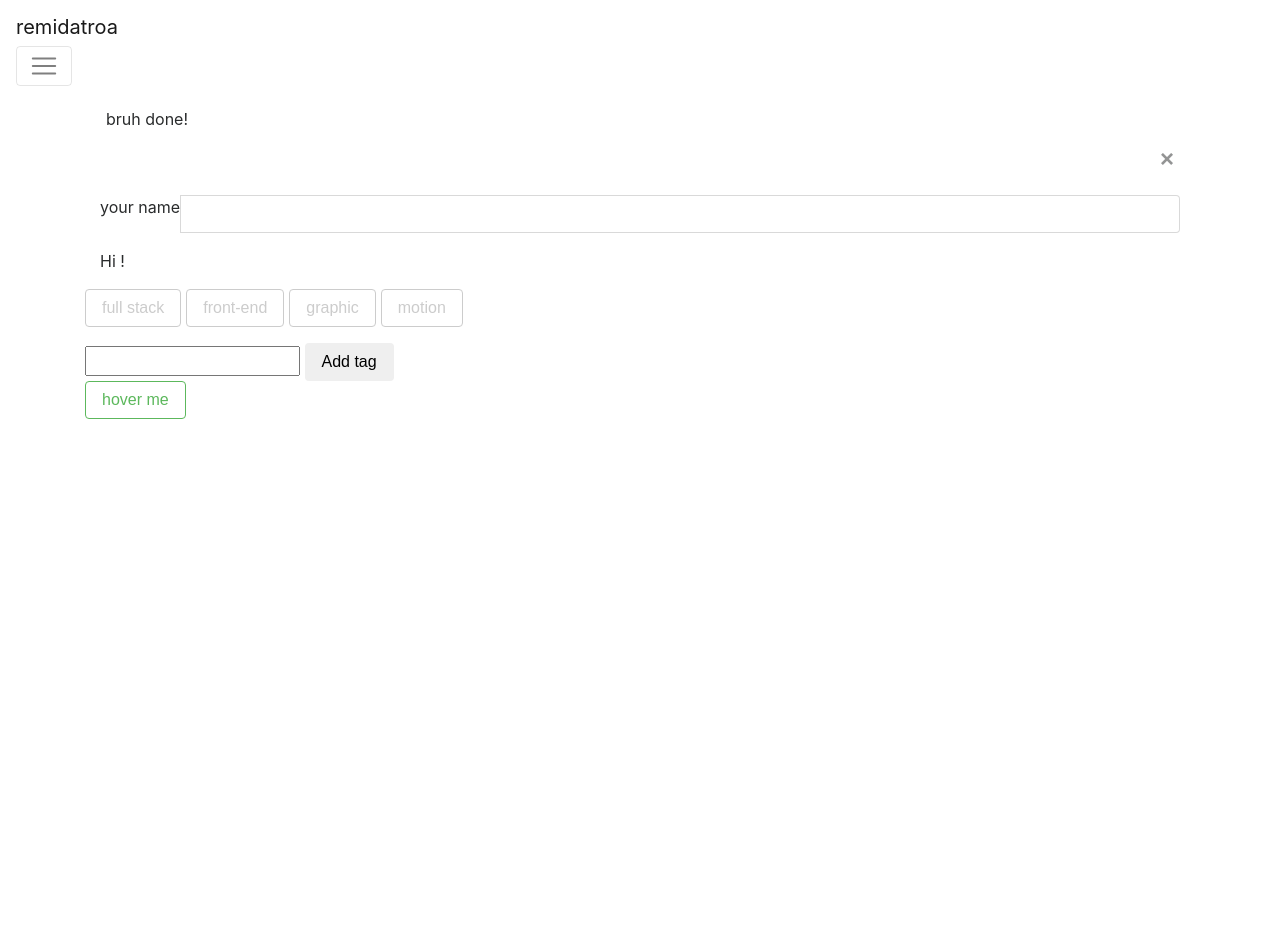
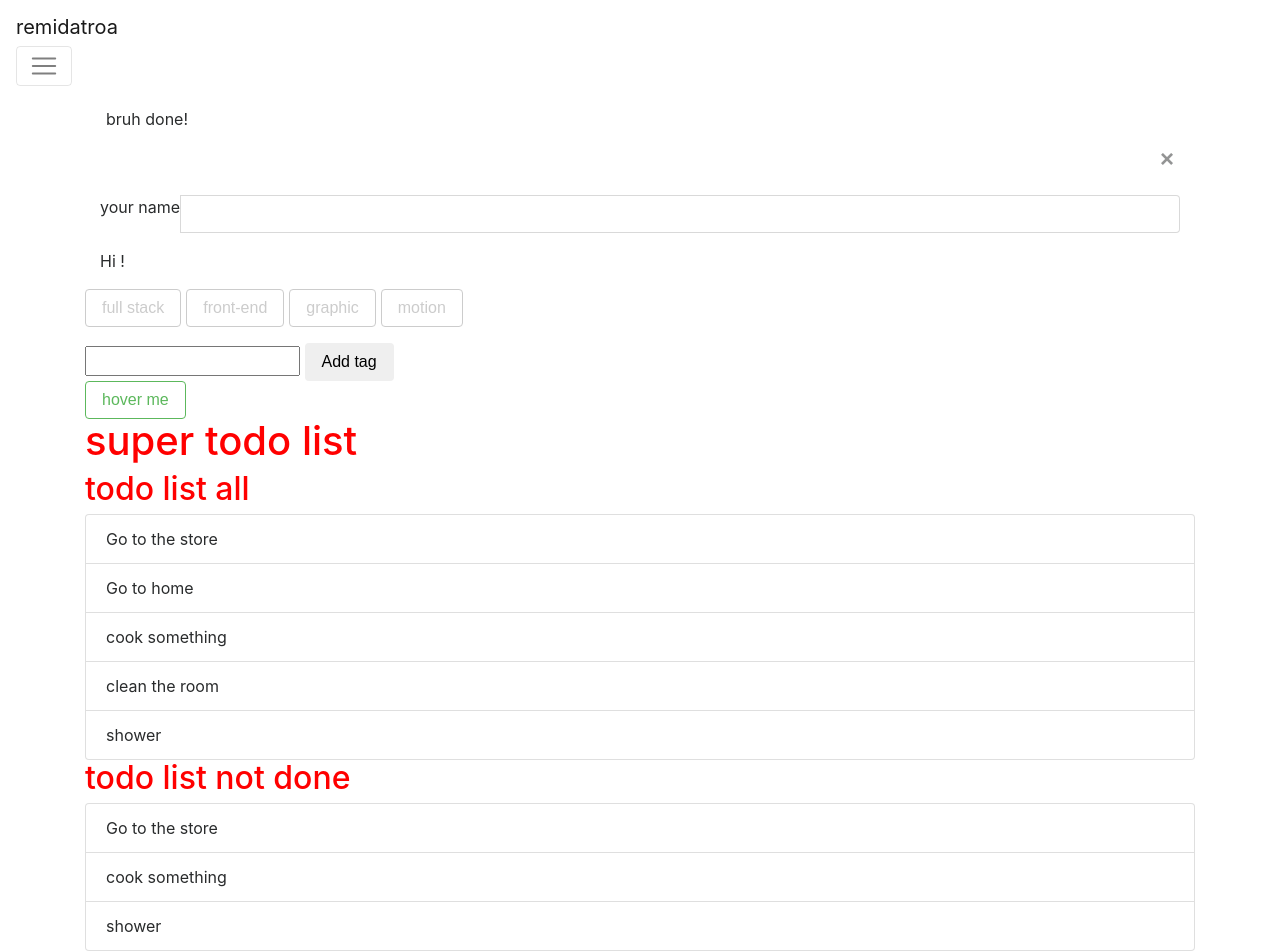
Before and after one commit to remidatroa/vuejs, a website: page index.html in a window 1280 px wide. Before the commit the page ends 800 px from the top, so only its background shows below. Drawn offline with nearby package versions, Linux system fonts and the light colour scheme.

Commit message:
task list filtred by task completed

```diff
--- a/index.html
+++ b/index.html
@@ -5,6 +5,9 @@
   <title>Dev lab</title>
   <link rel="stylesheet" href="https://maxcdn.bootstrapcdn.com/bootstrap/4.0.0-beta.3/css/bootstrap.min.css">
 </head>
+  <style type="text/css">
+    .color-red {color:red;}
+  </style>
 <body>
 
   <div id="app">
@@ -61,7 +64,16 @@
 
     <div class="row">
       <div class="col-sm">
-        <button  class="btn btn-outline-success my-2 my-sm-0" type="submit" v-bind:title="title"> hover me</button>
+        <button  class="btn btn-outline-success my-2 my-sm-0" type="submit" @click="method" :title="title"> hover me</button>
+        <h1 :class="className">super todo list</h1>
+        <h2 :class="className">todo list all</h2>
+        <ul class="list-group">
+          <li class="list-group-item" v-for="task in tasks" v-text="task.description"></li>
+        </ul>
+        <h2 :class="className"> todo list not done</h2>
+        <ul class="list-group">
+          <li class="list-group-item" v-for="task in incompTasks" v-text="task.description"></li>
+        </ul>
       </div>
     </div>
   </div>
--- a/js/app.js
+++ b/js/app.js
@@ -7,7 +7,15 @@ let vm = new Vue ({
     success: true,
     newTag: '',
     tags: ['full stack', 'front-end', 'graphic','motion'],
-    title: 'Now setup title done'
+    title: 'Now setup title done',
+    className:'color-red',
+    tasks: [
+      { description: 'Go to the store', completed: false},
+      { description: 'Go to home', completed: true},
+      { description: 'cook something', completed: false},
+      { description: 'clean the room', completed: true},
+      { description: 'shower', completed: false}
+    ]
   },
   methods: {
     close: function () {
@@ -20,5 +28,13 @@ let vm = new Vue ({
       this.tags.push(this.newTag);
       this.newTag = '';
     }
+  },
+  computed: {
+    reversedTask() {
+      return this.task.split('').reverse().join('');
+    },
+    incompTasks() {
+      return this.tasks.filter(task => ! task.completed);
+    }
   }
 });
```
